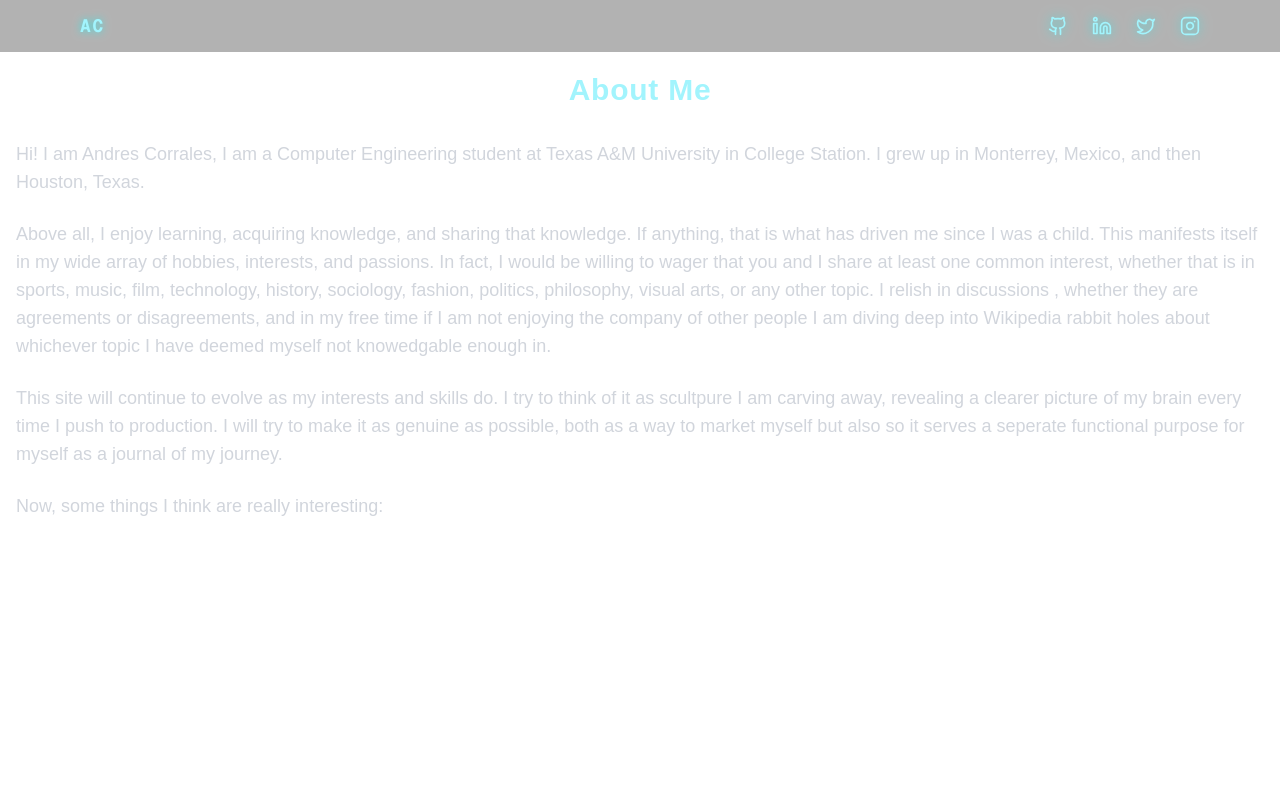
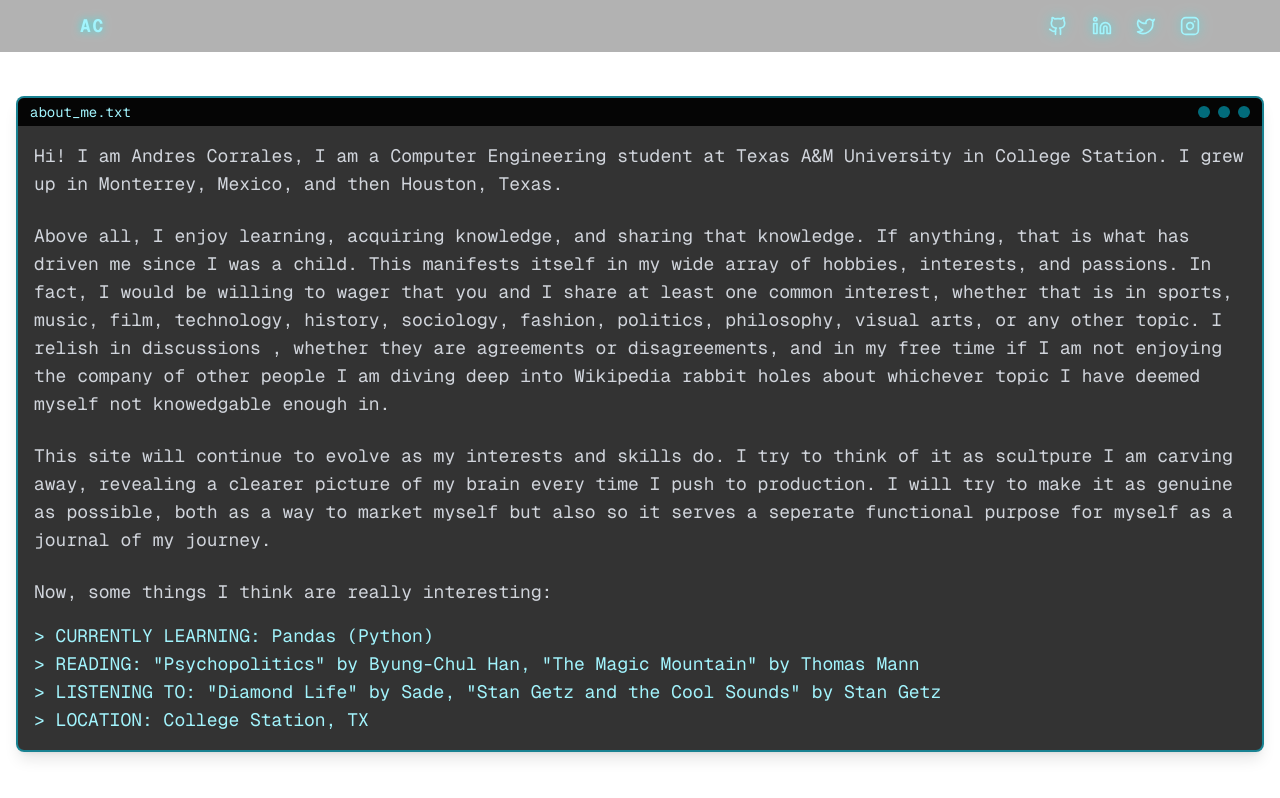
Before and after one commit to andycorrales11/portfolio, a Next.js app: page /about in a window 1280 px wide. Built offline with nearby package versions, Linux system fonts and the light colour scheme.

Commit message:
got rid of ugly purple background, added new retro window component, and completed About page

```diff
--- a/src/app/about/page.tsx
+++ b/src/app/about/page.tsx
@@ -1,13 +1,16 @@
+import Window from '@/components/Window';
+
 export default function AboutPage() {
-    return(<main className="container mx-auto px-4 py-10">
-            <h1 className="mb-8 mt-8 text-center text-3xl font-bold tracking-wide text-cyan-200">About Me</h1>
-            <p className="text-lg text-gray-300">
+    return (
+        <main className="container mx-auto px-4 py-10 pt-24">
+            <Window title="about_me.txt">
+                <p className="text-lg text-gray-300 font-mono">
                     Hi! I am Andres Corrales, I am a Computer Engineering student at Texas A&M
                     University in College Station. I grew up in Monterrey, Mexico,
                     and then Houston, Texas.
                 </p>
-            <br/>
-            <p className="text-lg text-gray-300">
+                <br />
+                <p className="text-lg text-gray-300 font-mono">
                     Above all, I enjoy learning, acquiring knowledge, and sharing that knowledge. If anything, that is
                     what has driven me since I was a child.
                     This manifests itself in my wide array of hobbies, interests, and passions.
@@ -18,17 +21,25 @@
                     not enjoying the company of other people I am diving deep into Wikipedia
                     rabbit holes about whichever topic I have deemed myself not knowedgable enough in.
                 </p>
-            <br/>
-            <p className="text-lg text-gray-300">
+                <br />
+                <p className="text-lg text-gray-300 font-mono">
                     This site will continue to evolve as my interests and skills do.
                     I try to think of it as scultpure I am carving away, revealing a clearer picture
                     of my brain every time I push to production. I will try to make it as genuine as possible,
                     both as a way to market myself but also so it serves a seperate functional purpose for
                     myself as a journal of my journey.
                 </p>
-            <br/>
-            <p className="text-lg text-gray-300">
+                <br />
+                <p className="text-lg text-gray-300 font-mono">
                     Now, some things I think are really interesting:
                 </p>
-        </main>);
+                <div className="mt-4 text-lg text-cyan-200 font-mono">
+                    <p>&gt; CURRENTLY LEARNING: Pandas (Python)</p>
+                    <p>&gt; READING: "Psychopolitics" by Byung-Chul Han, "The Magic Mountain" by Thomas Mann</p>
+                    <p>&gt; LISTENING TO: "Diamond Life" by Sade, "Stan Getz and the Cool Sounds" by Stan Getz</p>
+                    <p>&gt; LOCATION: College Station, TX</p>
+                </div>
+            </Window>
+        </main>
+    );
 }
--- a/src/app/layout.tsx
+++ b/src/app/layout.tsx
@@ -46,7 +46,9 @@
         ].join(" ")}
       >
         <Header />
-        {children}
+        <main>
+          {children}
+        </main>
         <Analytics />
       </body>
     </html>
--- a/src/app/page.tsx
+++ b/src/app/page.tsx
@@ -2,23 +2,34 @@
 
 export default function LandingPage() {
   return (
-    <main className="relative flex min-h-screen flex-col items-center justify-center overflow-hidden bg-gradient-to-b from-[#1a0033] via-[#000033] to-black px-6">
+    <main className="relative flex min-h-screen flex-col items-center justify-center overflow-hidden bg-black/90 px-6">
       {/* Neon grid background */}
       <div className="pointer-events-none absolute inset-0 z-0 bg-[radial-gradient(circle_at_center,_rgba(255,255,255,0.15)_1px,_transparent_1px)] [background-size:80px_80px]"></div>
 
       <h1 className="z-10 text-center font-mono text-5xl md:text-7xl font-bold tracking-widest text-cyan-200 drop-shadow-[0_0_8px_rgba(0,255,255,0.8)]">
-        ANDRES CORRALES
+        ANDRES
+      </h1>
+      <h1 className="z-10 text-center font-mono text-5xl md:text-7xl font-bold tracking-widest text-cyan-200 drop-shadow-[0_0_8px_rgba(0,255,255,0.8)]">
+        CORRALES
       </h1>
       <p className="z-10 mt-4 max-w-xl text-center text-lg md:text-xl text-cyan-100 opacity-80">
         Data Fanatic | Responsible Engineer | Idealist
       </p>
+      <div className="z-10 mt-10 flex flex-row items-center justify-center gap-6">
+        <Link
+          href="/projects"
+          className="w-36 text-center rounded-full border-2 border-cyan-200 px-0 py-3 font-semibold text-cyan-200 transition hover:bg-cyan-200 hover:text-gray-900 hover:shadow-[0_0_15px_0_rgba(0,255,255,0.7)]"
+        >
+          Projects
+        </Link>
+        <Link
+          href="/about"
+          className="w-36 text-center rounded-full border-2 border-cyan-200 px-0 py-3 font-semibold text-cyan-200 transition hover:bg-cyan-200 hover:text-gray-900 hover:shadow-[0_0_15px_0_rgba(0,255,255,0.7)]"
+        >
+          About
+        </Link>
+      </div>
 
-      <Link
-        href="/projects"
-        className="z-10 mt-10 rounded-full border-2 border-cyan-200 px-6 py-3 font-semibold text-cyan-200 transition hover:bg-cyan-200 hover:text-gray-900 hover:shadow-[0_0_15px_0_rgba(0,255,255,0.7)]"
-      >
-        View&nbsp;Projects
-      </Link>
 
       {/* CRT scan‑line overlay */}
       <div className="pointer-events-none absolute inset-0 z-20 bg-[linear-gradient(rgba(255,255,255,0.07)_50%,transparent_50%)] [background-size:2px_4px] mix-blend-overlay"></div>
--- a/src/app/projects/page.tsx
+++ b/src/app/projects/page.tsx
@@ -50,8 +50,8 @@
 
 export default function ProjectsPage() {
   return (
-    <main className="container mx-auto px-4 py-10">
-    <h1 className="mb-8 mt-8 text-center text-3xl font-bold tracking-wide">Projects</h1>
+    <main className="container mx-auto px-4 py-10 pt-24">
+    <h1 className="mb-8 mt-8 text-center text-3xl font-bold tracking-wide text-cyan-200">Projects</h1>
 
       <section className="grid gap-6 sm:grid-cols-2 lg:grid-cols-3">
         {projects.map((p) => (
--- a/src/components/ProjectCard.tsx
+++ b/src/components/ProjectCard.tsx
@@ -1,24 +1,43 @@
+import Link from 'next/link';
 import { Project } from '@/app/projects/page';
 
-export default function ProjectCard({ project }: { project: Project }) {
-  return (
-    <a href={project.link} target="_blank" className="rounded-2xl ml-5 mr-5 border border-cyan-500/30 bg-black/30 p-5 shadow-lg shadow-cyan-800/30 backdrop-blur-md transition-transform hover:-translate-y-1 hover:shadow-cyan-500/40">
-      <h2 className="mb-2 text-xl font-bold text-cyan-200 drop-shadow-[0_0_4px_rgba(0,255,255,0.6)]">
-        {project.name}
-      </h2>
-      <p className="mb-4 text-sm text-gray-300/90">{project.summary}</p>
+interface ProjectCardProps {
+  project: Project;
+}
 
-      {/* tag chips */}
-      <ul className="flex flex-wrap gap-2">
-        {project.tags.map((tag) => (
-          <li
-            key={tag}
-            className="rounded-full bg-cyan-700/20 px-3 py-1 text-xs font-semibold uppercase tracking-wide text-cyan-300 backdrop-blur-sm"
-          >
-            {tag}
-          </li>
-        ))}
-      </ul>
-    </a>
+const ProjectCard: React.FC<ProjectCardProps> = ({ project }) => {
+  const cardContent = (
+    <div className="border-2 border-cyan-400/50 bg-black/80 shadow-lg rounded-lg overflow-hidden backdrop-blur-sm h-full flex flex-col transition-all duration-200 hover:border-cyan-400">
+      <div className="bg-black/90 text-cyan-200 py-1 px-3 flex justify-between items-center">
+        <span className="font-mono text-sm truncate">{project.name}</span>
+        <div className="flex space-x-2 items-center">
+          <div className="w-2 h-2 rounded-full bg-cyan-400/50"></div>
+          <div className="w-2 h-2 rounded-full bg-cyan-400/50"></div>
+          <div className="w-2 h-2 rounded-full bg-cyan-400/50"></div>
+        </div>
+      </div>
+      <div className="p-4 flex-grow">
+        <p className="text-gray-300 mb-4 text-sm">{project.summary}</p>
+        <div className="flex flex-wrap gap-2">
+          {project.tags.map((tag) => (
+            <span key={tag} className="px-2 py-1 bg-cyan-900/50 text-cyan-200 text-xs rounded-full">
+              {tag}
+            </span>
+          ))}
+        </div>
+      </div>
+    </div>
   );
-}
+
+  if (project.link) {
+    return (
+      <Link href={project.link} target="_blank" rel="noopener noreferrer" className="block">
+        {cardContent}
+      </Link>
+    );
+  }
+
+  return <div>{cardContent}</div>;
+};
+
+export default ProjectCard;
--- /dev/null
+++ b/src/components/Window.tsx
@@ -0,0 +1,26 @@
+import React from 'react';
+
+interface WindowProps {
+  title: string;
+  children: React.ReactNode;
+}
+
+const Window: React.FC<WindowProps> = ({ title, children }) => {
+  return (
+    <div className="border-2 border-cyan-400/50 bg-black/80 shadow-lg rounded-lg overflow-hidden backdrop-blur-sm">
+      <div className="bg-black/90 text-cyan-200 py-1 px-3 flex justify-between items-center">
+        <span className="font-mono text-sm">{title}</span>
+        <div className="flex space-x-2 items-center">
+          <div className="w-3 h-3 rounded-full bg-cyan-400/50"></div>
+          <div className="w-3 h-3 rounded-full bg-cyan-400/50"></div>
+          <div className="w-3 h-3 rounded-full bg-cyan-400/50"></div>
+        </div>
+      </div>
+      <div className="p-4">
+        {children}
+      </div>
+    </div>
+  );
+};
+
+export default Window;
```
Lines whose indentation alone changed are shown as unchanged.
